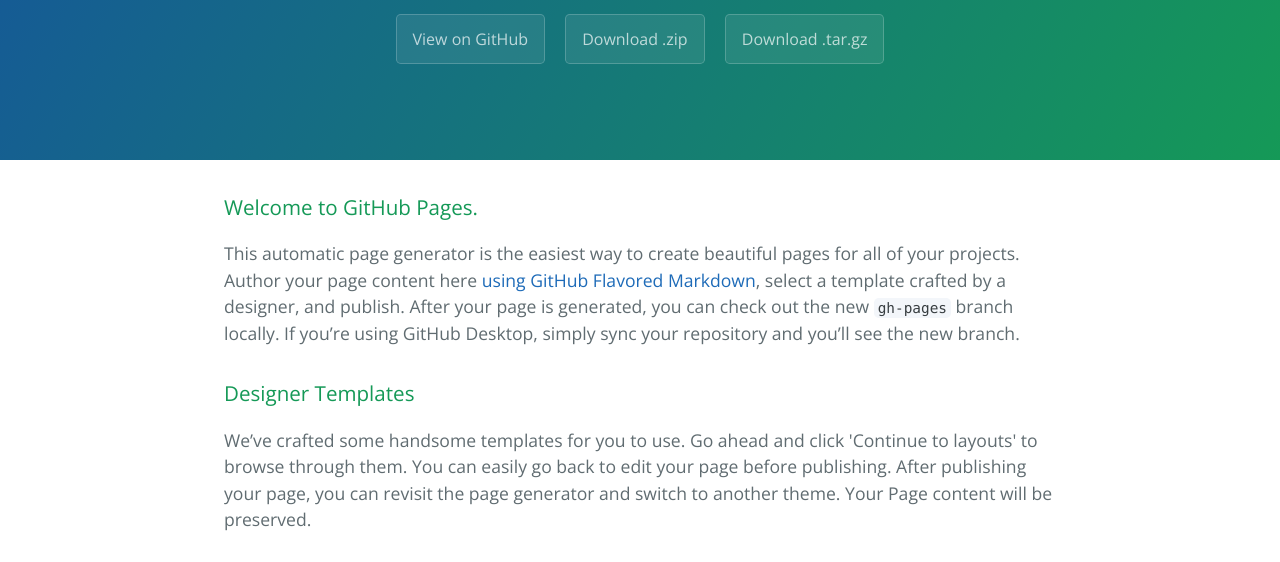
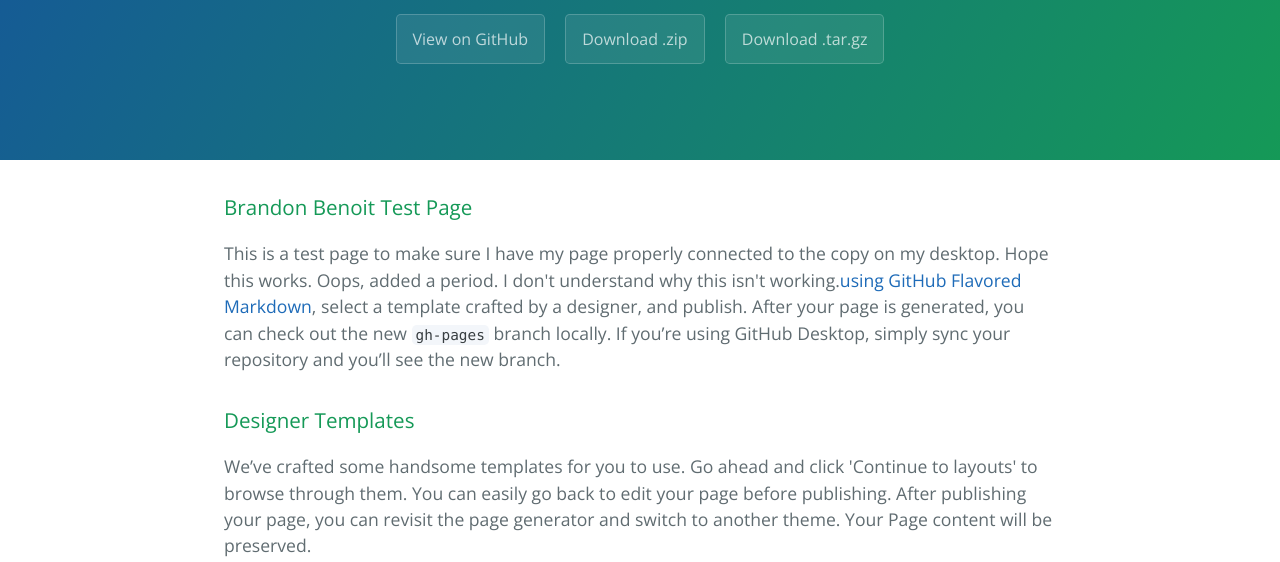
Before and after one commit to bbenoit33/test_repo, a plain HTML site: page index.html in a window 1280 px wide. Shown: the part 176-738 px from the top of the page. Drawn offline with nearby package versions, Linux system fonts and the light colour scheme.

Commit message:
My first test commit using new Github desktop

```diff
--- a/index.html
+++ b/index.html
@@ -20,9 +20,9 @@
 
     <section class="main-content">
       <h3>
-<a id="welcome-to-github-pages" class="anchor" href="#welcome-to-github-pages" aria-hidden="true"><span class="octicon octicon-link"></span></a>Welcome to GitHub Pages.</h3>
+<a id="welcome-to-github-pages" class="anchor" href="#welcome-to-github-pages" aria-hidden="true"><span class="octicon octicon-link"></span></a>Brandon Benoit Test Page</h3>
 
-<p>This automatic page generator is the easiest way to create beautiful pages for all of your projects. Author your page content here <a href="https://guides.github.com/features/mastering-markdown/">using GitHub Flavored Markdown</a>, select a template crafted by a designer, and publish. After your page is generated, you can check out the new <code>gh-pages</code> branch locally. If you’re using GitHub Desktop, simply sync your repository and you’ll see the new branch.</p>
+<p>This is a test page to make sure I have my page properly connected to the copy on my desktop. Hope this works. Oops, added a period. I don't understand why this isn't working.<a href="https://guides.github.com/features/mastering-markdown/">using GitHub Flavored Markdown</a>, select a template crafted by a designer, and publish. After your page is generated, you can check out the new <code>gh-pages</code> branch locally. If you’re using GitHub Desktop, simply sync your repository and you’ll see the new branch.</p>
 
 <h3>
 <a id="designer-templates" class="anchor" href="#designer-templates" aria-hidden="true"><span class="octicon octicon-link"></span></a>Designer Templates</h3>
```
